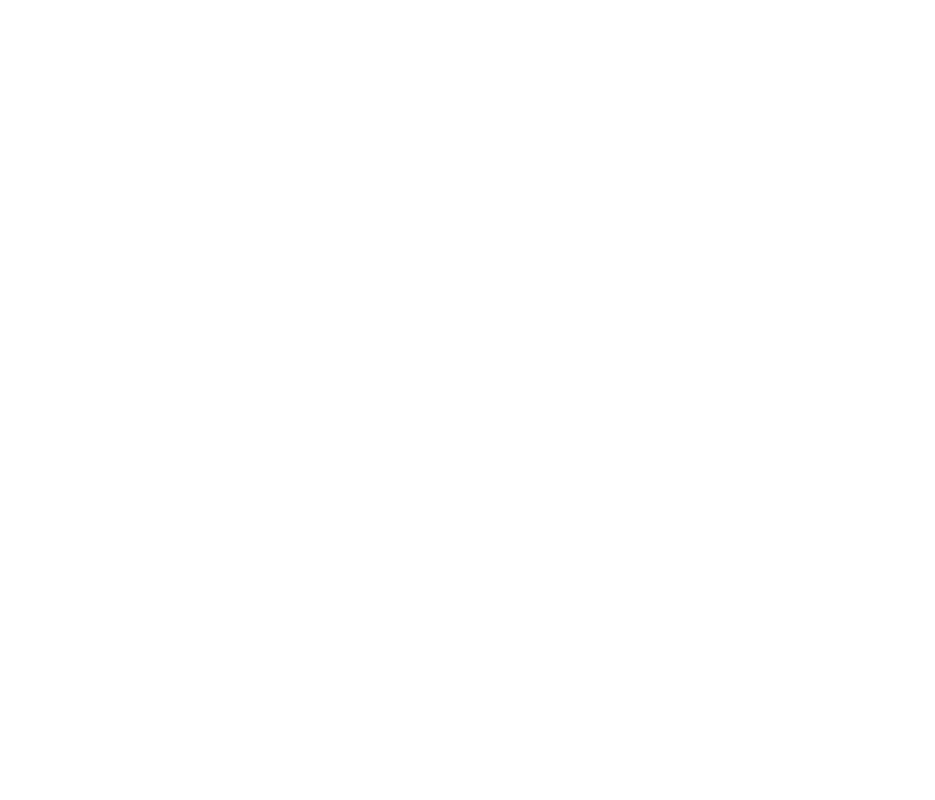
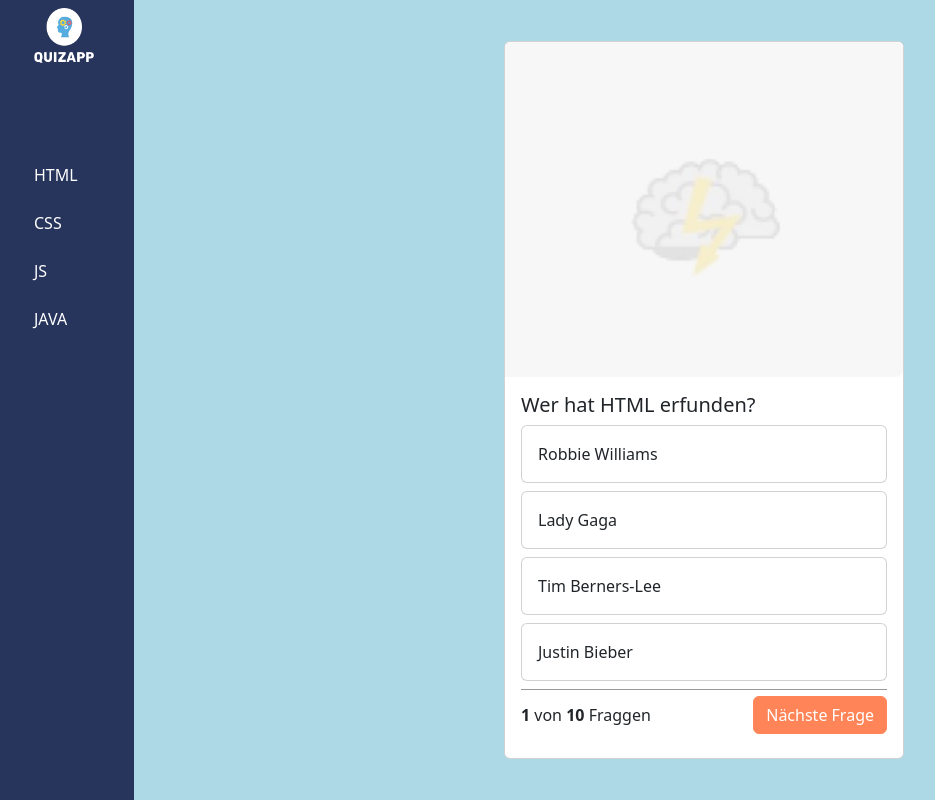
Before and after one commit to Marios344/Quizapp, a plain HTML site: page index.html in a window 1280 px wide. Shown: the whole page, without its empty margins (6-941 px from the left). Drawn offline with nearby package versions, Linux system fonts and the light colour scheme.

Commit message:
first commit

```diff
--- a/index.html
+++ b/index.html
@@ -1,13 +1,68 @@
 <!DOCTYPE html>
 <html lang="en">
+
 <head>
     <meta charset="UTF-8">
     <meta name="viewport" content="width=device-width, initial-scale=1.0">
     <title>Document</title>
     <link rel="stylesheet" href="style.css">
     <script src="script.js"></script>
+    <!--Bootstrap file-->
+    <link href="https://cdn.jsdelivr.net/npm/bootstrap@5.3.3/dist/css/bootstrap.min.css" rel="stylesheet"
+        integrity="sha384-QWTKZyjpPEjISv5WaRU9OFeRpok6YctnYmDr5pNlyT2bRjXh0JMhjY6hW+ALEwIH" crossorigin="anonymous">
+    <script src="https://cdn.jsdelivr.net/npm/bootstrap@5.3.3/dist/js/bootstrap.bundle.min.js"
+        integrity="sha384-YvpcrYf0tY3lHB60NNkmXc5s9fDVZLESaAA55NDzOxhy9GkcIdslK1eN7N6jIeHz"
+        crossorigin="anonymous"></script>
 </head>
-<body>
 
+<body onload="init()">
+    <nav class="navbar  flex-column">
+        <div class="">
+            <a class="nav-link" href="index.html">
+                <img class="logo" src="./img/logo.png" alt="Logo" width="60" height="55">
+            </a>
+            <a class="nav-link mb-4" href="#">HTML</a>
+            <a class="nav-link mb-4" href="#">CSS</a>
+            <a class="nav-link mb-4" href="#">JS</a>
+            <a class="nav-link mb-4" href="#">JAVA</a>
+        </div>
+    </nav>
+
+    <div class="container">
+        <div class="card quiz-card">
+            <img src="./img/brainbg.jpg" class="card-img-top">
+            <div class="card-body">
+                <h5 class="card-title" id="questiontext">Frage</h5>
+                <div class="card quiz-answer-card mb-2" onclick="answer('answer_1')">
+                    <div class="card-body" id="answer_1">
+                        Antwort
+                    </div>
+                </div>
+                <div class="card quiz-answer-card mb-2"onclick="answer('answer_2')">
+                    <div class="card-body" id="answer_2">
+                        Antwort
+                    </div>
+                </div>
+                <div class="card quiz-answer-card mb-2" onclick="answer('answer_3')">
+                    <div class="card-body" id="answer_3">
+                        Antwort
+                    </div>
+                </div>
+                <div class="card quiz-answer-card mb-2" onclick="answer('answer_4')">
+                    <div class="card-body" id="answer_4">
+                        Antwort
+                    </div>
+                </div>
+                <div class="question-footer mb-2">
+                    <span>
+                    <b>1</b> von <b id="high_Number">10</b> Fraggen
+                </span>
+
+                    <button disabled id="next-button" class="btn btn-primary">Nächste Frage</button>
+                </div>
+            </div>
+        </div>
+    </div>
 </body>
+
 </html>
--- a/script.js
+++ b/script.js
@@ -0,0 +1,112 @@
+let questions = [
+    {
+        "question": "Wer hat HTML erfunden?",
+        "answer_1": "Robbie Williams",
+        "answer_2": "Lady Gaga",
+        "answer_3": "Tim Berners-Lee",
+        "answer_4": "Justin Bieber",
+        "right_answer": 3
+    },
+    {
+        "question": "Wofür steht HTML?",
+        "answer_1": "HyperText Makeup Language",
+        "answer_2": "HyperText Markup Language",
+        "answer_3": "HighTech Machine Learning",
+        "answer_4": "HyperTransferable Multimedia Language",
+        "right_answer": 2
+    },
+    {
+        "question": "Welches HTML-Tag wird verwendet, um einen Hyperlink zu erstellen?",
+        "answer_1": "<link>",
+        "answer_2": "<a>",
+        "answer_3": "<url>",
+        "answer_4": "<hlink>",
+        "right_answer": 2
+    },
+    {
+        "question": "Wie können Sie ein Element mit der ID 'myElement' in CSS auswählen?",
+        "answer_1": "#myElement",
+        "answer_2": " .myElement",
+        "answer_3": "element.myElement",
+        "answer_4": "@myElement",
+        "right_answer": 1
+    },
+    {
+        "question": "Wofür steht CSS?",
+        "answer_1": "Counter Style Sheet",
+        "answer_2": "Creative Style Selector",
+        "answer_3": "Cascading Style Sheet",
+        "answer_4": " Computer Style Syntax",
+        "right_answer": 3
+    },
+    {
+        "question": "Wie deklarieren Sie eine Variable in JavaScript?",
+        "answer_1": "let x = 5",
+        "answer_2": "variable x = 5",
+        "answer_3": "x = 5",
+        "answer_4": "var x = 5",
+        "right_answer": 1
+    },
+    {
+        "question": "Was ist der Zweck der console.log() Funktion in JavaScript?",
+        "answer_1": "Eine Meldung anzeigen",
+        "answer_2": "Ausgabe in der Konsole anzeigen",
+        "answer_3": "Eine neue Variable erstellen",
+        "answer_4": "Eine neue Funktion definieren",
+        "right_answer": 2
+    },
+    {
+        "question": "Welches Tag wird in HTML verwendet, um eine externe JavaScript-Datei einzubinden?",
+        "answer_1": "<script>",
+        "answer_2": "<link>",
+        "answer_3": "<js>",
+        "answer_4": "<include>",
+        "right_answer": 1
+    },
+    {
+        "question": "Welche Eigenschaft wird in CSS verwendet, um die Textfarbe eines Elements zu ändern?",
+        "answer_1": "text-style",
+        "answer_2": "color",
+        "answer_3": " font-color",
+        "answer_4": "text-color",
+        "right_answer": 2
+    },
+    {
+        "question": "In HTML, welches Tag wird verwendet, um eine ungeordnete Liste zu erstellen?",
+        "answer_1": "<ol>",
+        "answer_2": "<list>",
+        "answer_3": "<ul>",
+        "answer_4": "<li>",
+        "right_answer": 3
+    }
+];
+
+let currentQuestion = 0;
+
+function init() {
+    document.getElementById('high_Number').innerHTML = questions.length;
+    showQuestion();
+}
+
+function showQuestion() {
+    let question = questions[currentQuestion];
+    document.getElementById('questiontext').innerHTML = question['question'];
+    document.getElementById('answer_1').innerHTML = question['answer_1'];
+    document.getElementById('answer_2').innerHTML = question['answer_2'];
+    document.getElementById('answer_3').innerHTML = question['answer_3'];
+    document.getElementById('answer_4').innerHTML = question['answer_4'];
+}
+
+function answer(selection) {
+    let question = questions[currentQuestion];
+    let selectedQuestion = selection.slice(-1);
+    let idOfRightAnswer = `answer_${question['right_answer']}`
+
+    if (selectedQuestion == question['right_answer']) {
+        document.getElementById(selection).parentNode.classList.add('bg-success');
+    } else {
+        document.getElementById(selection).parentNode.classList.add('bg-danger');
+        document.getElementById(idOfRightAnswer).parentElement.classList.add('bg-success');
+    }
+    document.getElementById('next-button').disabled = false;
+}
--- a/style.css
+++ b/style.css
@@ -0,0 +1,53 @@
+body{
+    min-height: 100vh;
+    display: flex;
+    flex-direction: row;
+    background-color: lightblue !important;
+}
+
+.navbar{
+    width: 150px;
+    height: 100vh;
+    background-color: #27345C;
+}
+
+.logo{
+    margin-bottom: 100px;
+}
+
+.nav-link{
+    color: white !important;
+}
+
+.nav-link:hover{
+    text-decoration: underline;
+}
+
+.container{
+    background-color: lightblue;
+    display: flex;
+    align-items: center;
+    justify-content: center;
+}
+
+.question-footer{
+    border-top: 1px solid rgba(0, 0, 0, 0.4);
+    display: flex;
+    justify-content: space-between;
+    align-items: center;
+    padding-top: 6px;
+}
+
+.quiz-card{
+    width: 25rem;
+}
+
+.btn-primary{
+    background-color: orangered !important;
+    border-color: orangered !important;
+}
+
+.quiz-answer-card:hover{
+    cursor: pointer;
+    background-color: rgba(255, 0, 0, 0.5);
+}
```
Also changed, not shown: img/brain result.png (added), img/brainbg.jpg (added), img/logo.png (added), img/tropy.png (added).
